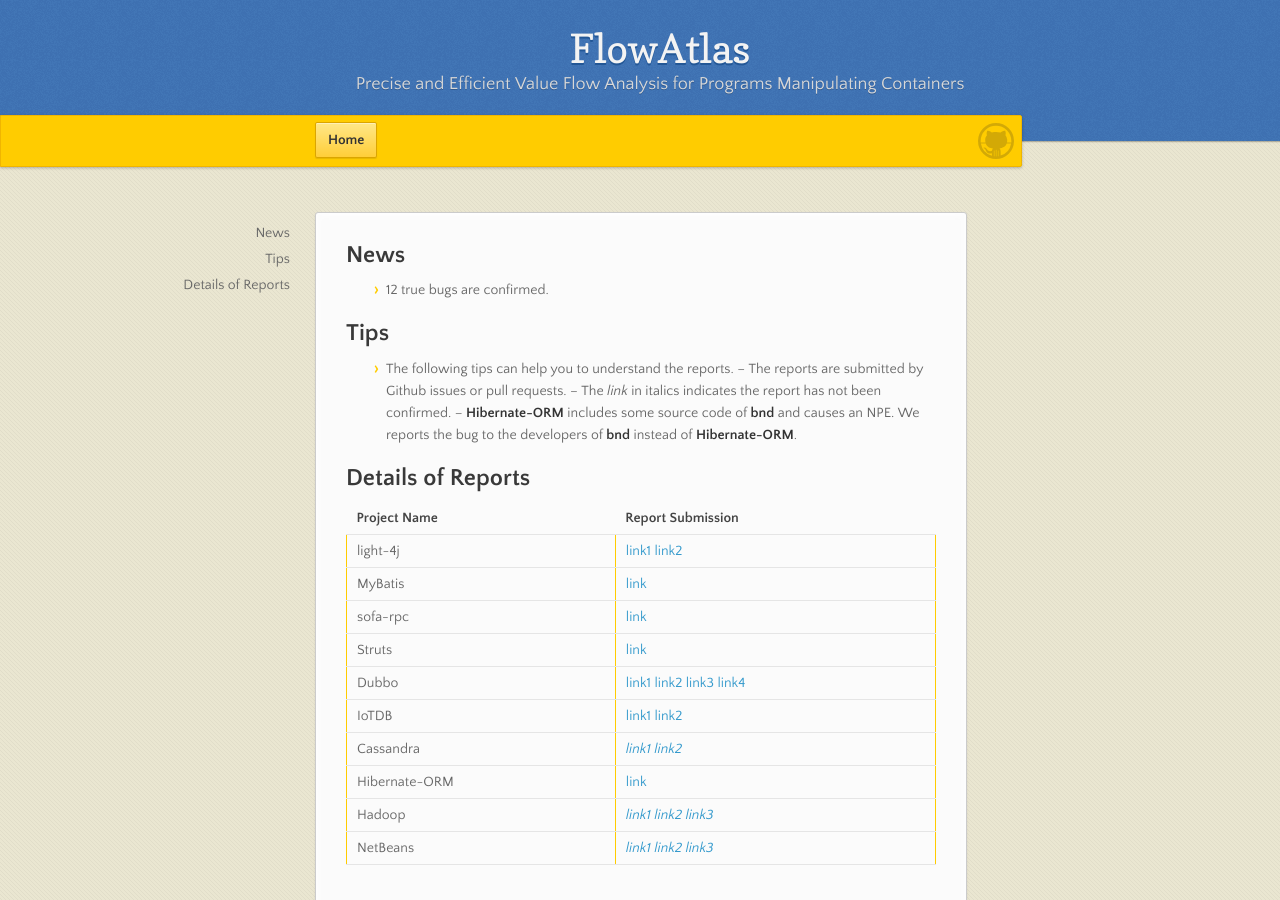
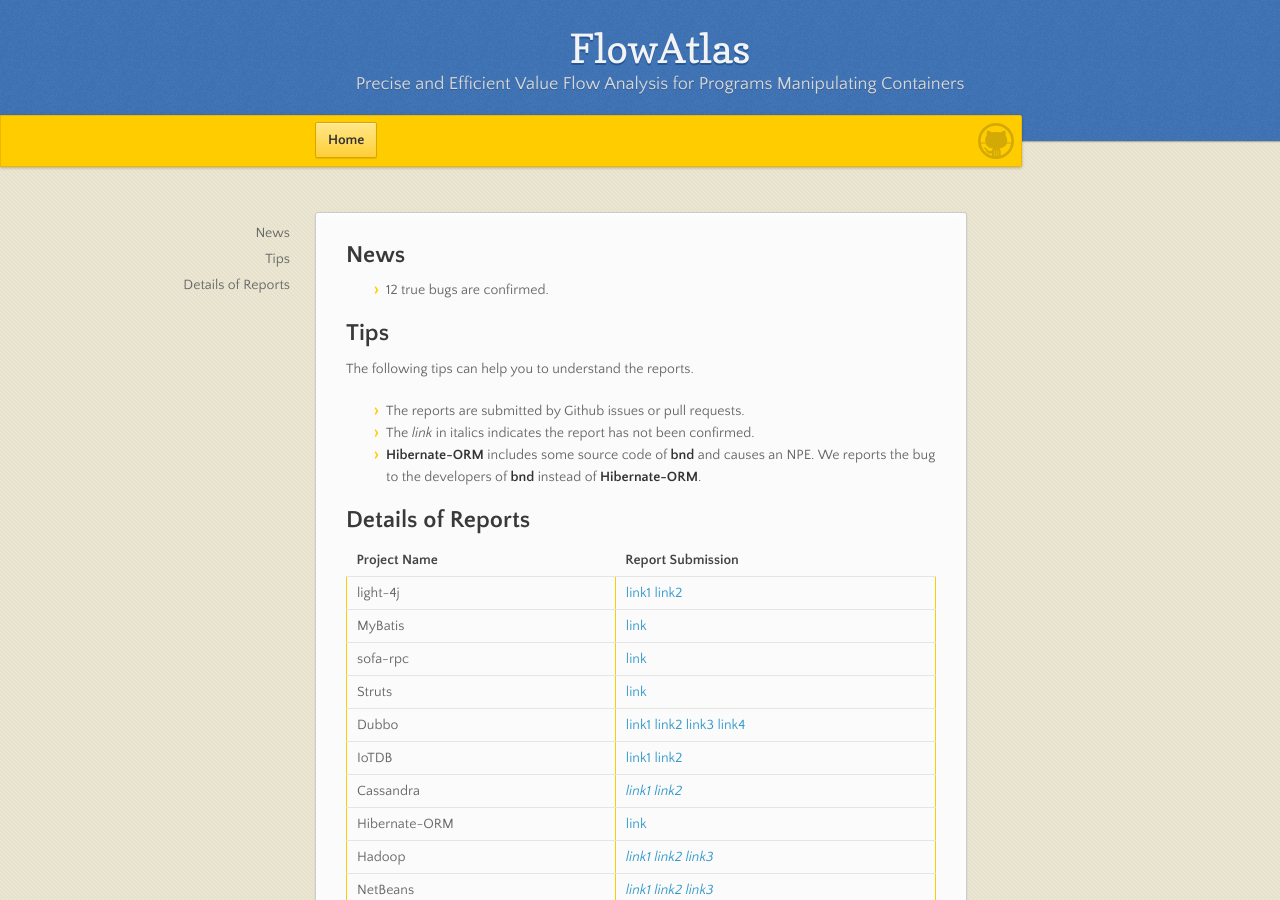
Before and after one commit to containerAnalyzer/containerAnalyzer.GitHub.io, a Jekyll site: the page built from index.md, in a window 1280 px wide and 900 px high. Built offline with Jekyll 4.4.1, drawn with Linux system fonts in a browser that asks for light colours.

```diff
--- a/index.md
+++ b/index.md
@@ -10,10 +10,10 @@ title: FlowAtlas
 - 12 true bugs are confirmed.
 
 ## Tips
-- The following tips can help you to understand the reports.
--- The reports are submitted by Github issues or pull requests.
--- The *link* in italics indicates the report has not been confirmed.
--- **Hibernate-ORM** includes some source code of **bnd** and causes an NPE. We reports the bug to the developers of **bnd** instead of **Hibernate-ORM**.
+The following tips can help you to understand the reports.
+- The reports are submitted by Github issues or pull requests.
+- The *link* in italics indicates the report has not been confirmed.
+- **Hibernate-ORM** includes some source code of **bnd** and causes an NPE. We reports the bug to the developers of **bnd** instead of **Hibernate-ORM**.
 
 ## Details of Reports
 
```
